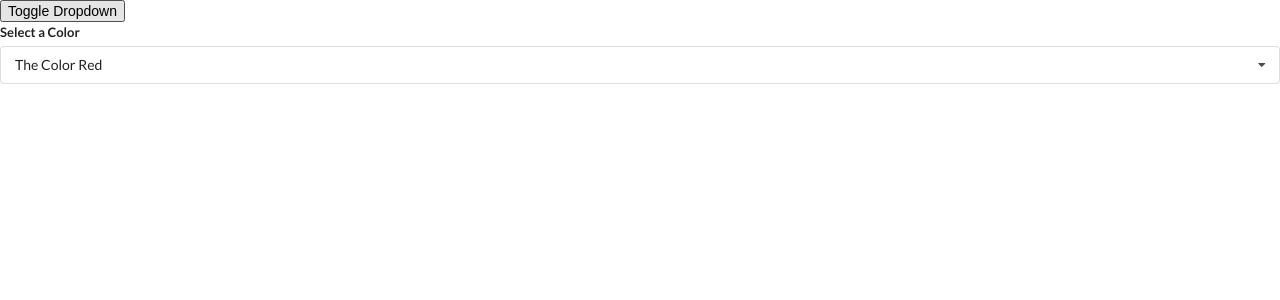
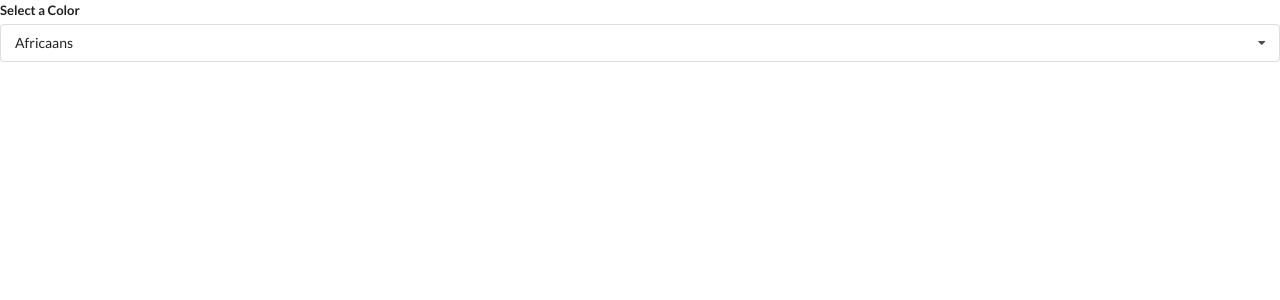
Before and after one commit to flash-of-genius/clone-widgets, a React (Create React App) app: page / in a window 1280 px wide. Shown: the top 300 px of the page. Built offline with nearby package versions, Linux system fonts and the light colour scheme.

Commit message:
52 - Scaffolding the Translate Component

```diff
--- a/src/App.js
+++ b/src/App.js
@@ -2,6 +2,7 @@
 import Accordion from "./components/Accordion";
 import Search from "./components/Search";
 import Dropdown from "./components/Dropdown";
+import Translate from "./components/Translate";
 
 const items = [
   {
@@ -34,22 +35,9 @@
 ];
 
 export default () => {
-  const [selected, setSelected] = useState(options[0]);
-  const [showDropdown, setShowDropdown] = useState(true);
   return (
     <div>
-      {/* <Accordion items={items} /> */}
-      {/* <Search /> */}
-      <button onClick={() => setShowDropdown(!showDropdown)}>
-        Toggle Dropdown
-      </button>
-      {showDropdown ? (
-        <Dropdown
-          selected={selected}
-          onSelectedChange={setSelected}
-          options={options}
-        />
-      ) : null}
+      <Translate />
     </div>
   );
 };
--- /dev/null
+++ b/src/components/Translate.js
@@ -0,0 +1,32 @@
+import React, { useState } from "react";
+import Dropdown from "./Dropdown";
+
+const options = [
+  {
+    label: "Africaans",
+    value: "af",
+  },
+  {
+    label: "Arabic",
+    value: "ar",
+  },
+  {
+    label: "Hindi",
+    value: "hi",
+  },
+];
+
+const Translate = () => {
+  const [language, setLanguage] = useState(options[0]);
+  return (
+    <div>
+      <Dropdown
+        selected={language}
+        onSelectedChange={setLanguage}
+        options={options}
+      />
+    </div>
+  );
+};
+
+export default Translate;
```
